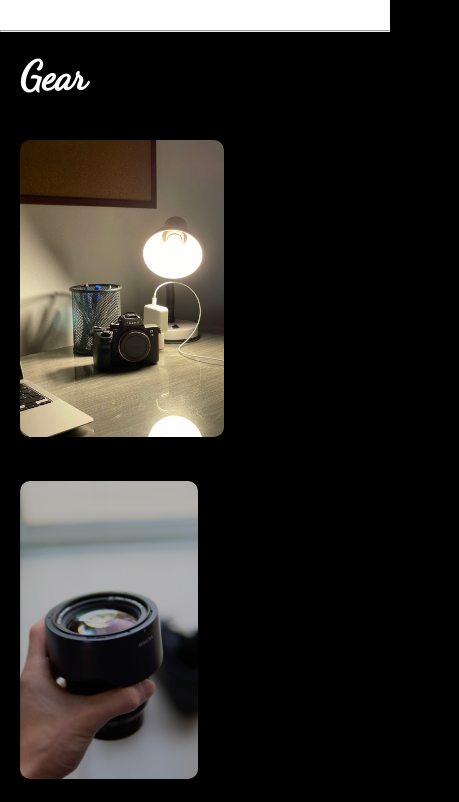
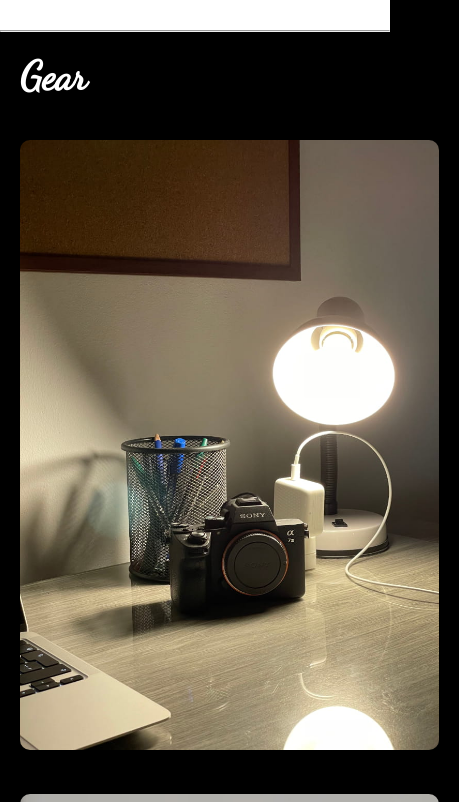
Before and after one commit to loucas999999/tt, a plain HTML site: page index.html in a window 390 px wide. Shown: the part 2160-2962 px from the top of the page, 459 px wide, since content can reach past the window. Drawn offline with nearby package versions, Linux system fonts and the light colour scheme; a script that the page names is missing; a web font is replaced by a local one.

Commit message:
Add files via upload

```diff
--- a/style.css
+++ b/style.css
@@ -347,11 +347,11 @@ header{
     }
 
     .imgx {
-        max-height: 40%;
+        max-height: 77%;
     }
 
     .imgy {
-        max-height: 40%;
+        max-height: 88%;
     }
 
     .text2 {
```
Also changed, not shown: payment.css (+4 -15 lines), payment.html (+1 -1 lines).
